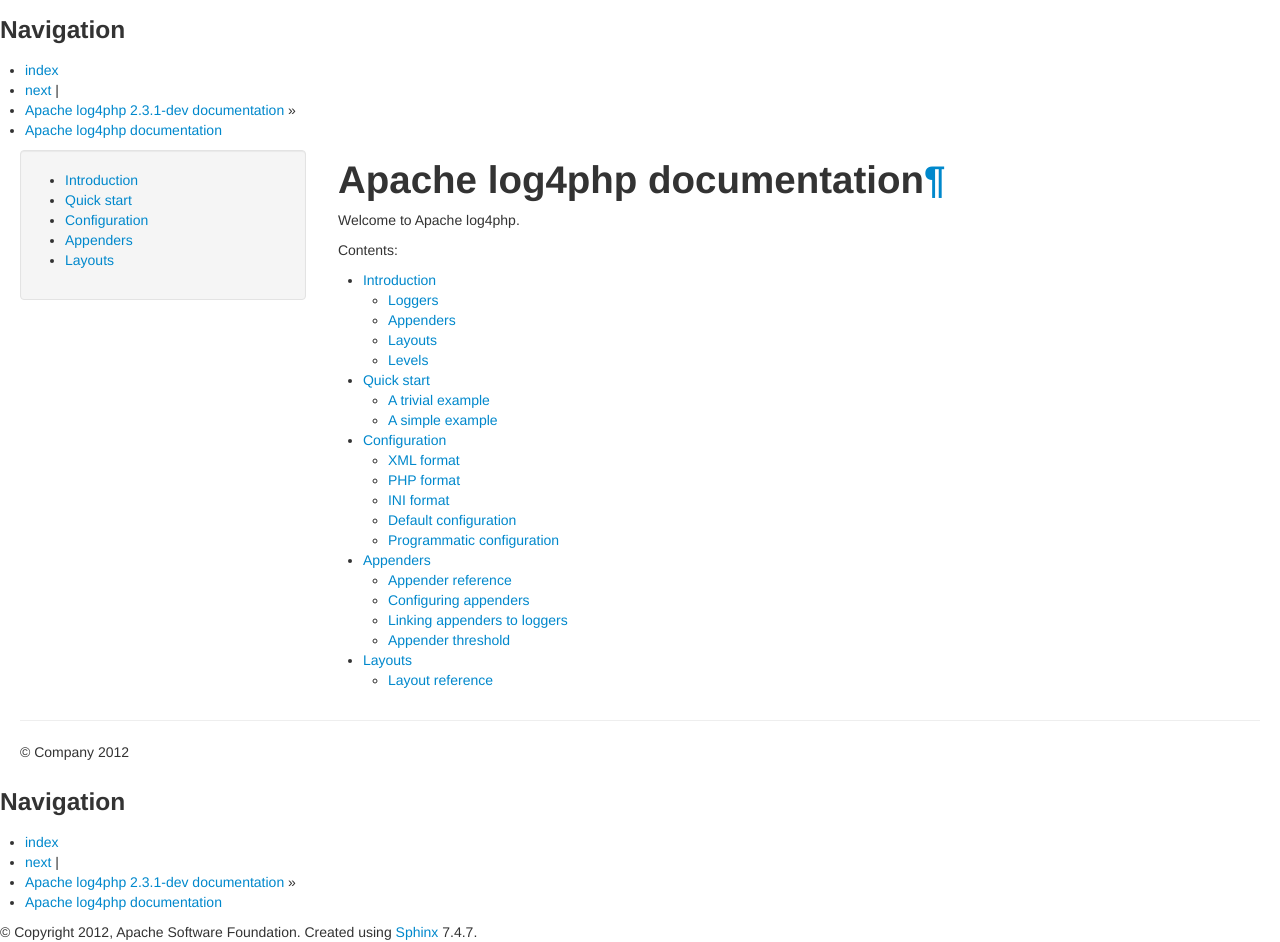
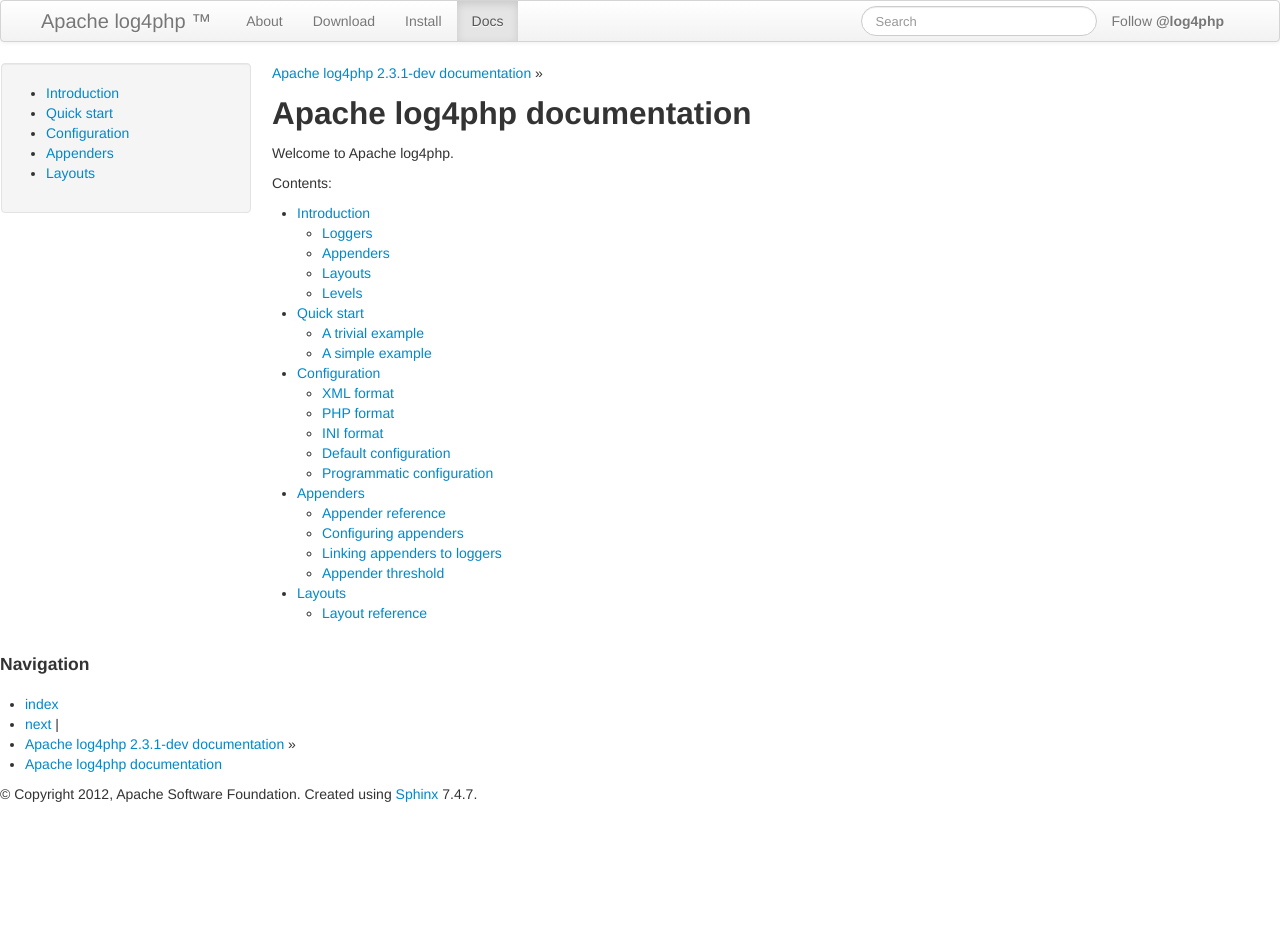
Before and after one commit to ihabunek/log4php3, a Sphinx documentation site: the page built from docs/index.rst, in a window 1280 px wide. Built offline with Sphinx 7.4.7, drawn with Linux system fonts in a browser that asks for light colours; after the commit the page ends 900 px from its top, so only the background shows below that.

Commit message:
Various improvements to the theme

```diff
--- a/docs/_theme/log4php2/layout.html
+++ b/docs/_theme/log4php2/layout.html
@@ -1,25 +1,52 @@
 {% extends 'basic/layout.html' %}
 
-{% block content %}
-    <div class="container-fluid">
-      <div class="row-fluid">
-        <div class="span3">
-          <div class="well sidebar-nav">
-            {{ toctree(collapse=False,maxdepth=1) }}
+{% set script_files = script_files + ['_static/theme_extras.js'] %}
+
+{%- block relbar1 %}
+<div class="navbar">
+    <div class="navbar-inner">
+        <div class="container-fluid">
+            <a class="brand" href="http://logging.apache.org/log4php">Apache log4php &trade;</a>
+            <ul class="nav">
+                <li><a href="index.html" title="About">About</a></li>
+                <li><a href="download.html" title="Download">Download</a></li>
+                <li><a href="install.html" title="Install">Install</a></li>
+                <li class="active"><a href="{{ pathto(master_doc) }}" title="Docs">Docs</a></li>
+            </ul>
+
+            <!-- Twitter link -->
+            <ul class="nav pull-right">
+                <li><a href="http://twitter.com/log4php/" class="external">Follow <strong>@log4php</strong></a></li>
+            </ul>
+
+            <!-- Google CSE Search Box -->
+            <form class="navbar-search pull-right" id="cref" action="http://www.google.com/cse">
+                <input type="hidden" name="cref" value="http://logging.apache.org/log4php/cse.xml" />
+                <input class="search-query pull-left" type="text" name="q" size="40" placeholder="Search" />
+            </form>
+        </div>
+    </div>
+</div>
+{% endblock %}
 
 
-          </div>
-        </div>
-        <div class="span9">
+{% block content %}
+<table class="layout-table">
+    <tr>
+        <td class="sidebar">
+            <div class="well sidebar-nav">
+                {{ toctree(collapse=False,maxdepth=1) }}
+            </div>
+        </td>
+        <td class="content">
+            <ul class="breadcrumbs">
+                <li><a href="{{ pathto(master_doc) }}">{{ shorttitle|e }}</a>{{ reldelim1 }}</li>
+                {%- for parent in parents %}
+                    <li><a href="{{ parent.link|e }}" {% if loop.last %}{{ accesskey("U") }}{% endif %}>{{ parent.title }}</a>{{ reldelim1 }}</li>
+                {%- endfor %}
+            </ul>
             {% block body %} {% endblock %}
-        </div>
-      </div>
-
-      <hr>
-
-      <footer>
-        <p>&copy; Company 2012</p>
-      </footer>
-
-    </div><!--/.fluid-container-->
+        </td>
+    </tr>
+</table>
 {% endblock %}
--- a/docs/_theme/log4php2/static/log4php.css_t
+++ b/docs/_theme/log4php2/static/log4php.css_t
@@ -1,2 +1,59 @@
 @import url("bootstrap.min.css");
 @import url("bootstrap-responsive.min.css");
+
+/* -- layout ---------------------------------------------------------------- */
+
+.layout-table { width: 100%; }
+.sidebar { width: 250px; vertical-align: top; }
+.content { padding-left: 20px; vertical-align: top; }
+
+.breadcrumbs { margin-left: 0 }
+.breadcrumbs li { display: inline }
+
+.section h2 { margin-bottom: 10px; }
+.section h3 { margin-bottom: 10px; }
+.section h4 { margin-bottom: 10px; }
+
+h1 { font-size: 31.5px }
+h2 { font-size: 24.5px }
+h3 { font-size: 17.5px }
+h4 { font-size: 14px   }
+h5 { font-size: 11.9px }
+
+/* -- header links ---------------------------------------------------------- */
+
+a.headerlink { visibility: hidden; margin-left: 10px; color: lightgrey; }
+a.headerlink:hover { text-decoration: none; }
+
+h1:hover > a.headerlink,
+h2:hover > a.headerlink,
+h3:hover > a.headerlink,
+h4:hover > a.headerlink,
+h5:hover > a.headerlink,
+h6:hover > a.headerlink,
+dt:hover > a.headerlink { visibility: visible; }
+
+/* -- admonitions ----------------------------------------------------------- */
+
+.admonition,
+.deprecated { padding: 5px 10px; border: 1px solid #CCC; border-radius: 4px; }
+.admonition-title { font-size: 1.2em; font-weight: bold; }
+
+.admonition.note { color: #3A87AD; background-color: #D9EDF7; border-color: #BCE8F1; }
+.admonition.warning { color: #B94A48; background-color: #F2DEDE; border-color: #EED3D7; }
+
+.deprecated { color: #B94A48; background-color: #F2DEDE; border-color: #EED3D7;}
+.deprecated .versionmodified { font-style: italic; }
+
+/* -- tabs ------------------------------------------------------------------ */
+
+.container.tabs { margin: inherit; width: inherit }
+.container.tabs ul { list-style: none; padding: 0; margin: 10px 0 0 0; }
+.container.tabs li { display:inline; margin-left: 8px; padding: 5px 15px 3px 15px; border: 1px solid #CCC; border-bottom: none; margin-bottom: -1px; }
+.container.tabs li.active { border-bottom: none; background-color: lemonchiffon }
+.container.tabs li a { text-decoration: none }
+
+
+.highlighttable { width: 100%; }
+.highlighttable td.linenos { width: 22px; text-align: right; padding-right: 5px }
+.highlighttable td.linenos pre { padding: 5px 0px; border: 0; background-color: transparent; color: #aaa }
--- a/docs/_theme/log4php2/static/theme_extras.js
+++ b/docs/_theme/log4php2/static/theme_extras.js
@@ -1,4 +1,5 @@
 $(function() {
+    patchTables();
     reformatTabs();
     activateTabs();
 });
@@ -53,3 +54,12 @@ function activateTabs()
         return false;
     });
 }
+
+function patchTables()
+{
+    $("table.docutils").removeClass("docutils")
+        .addClass("table")
+        .addClass("table-bordered")
+        .addClass("table-hover")
+        .attr("border", 0);
+}
```
